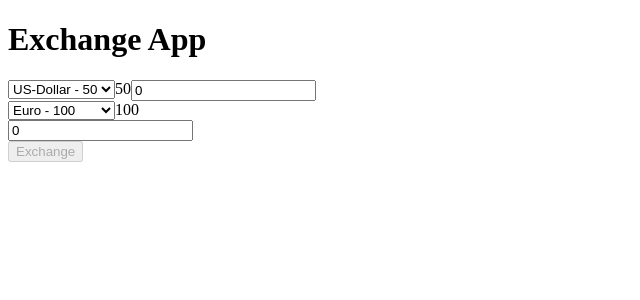
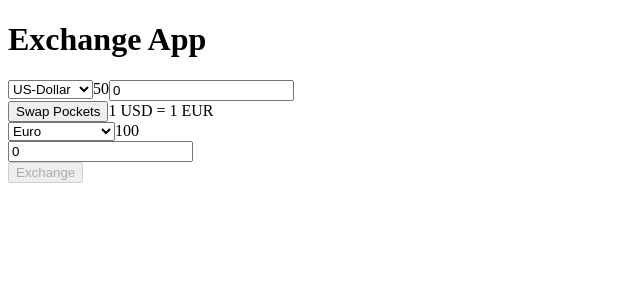
Before and after one commit to EmaSuriano/exchange-app, a React (Create React App) app: page / in a window 1280 px wide. Shown: the top 300 px of the page, without its empty margins (0-640 px from the left). Built offline with nearby package versions, Linux system fonts and the light colour scheme.

Commit message:
feat: adding ExchangeRateInfo and SwapPocketsButton with snapshot callbacks

```diff
--- a/src/App.tsx
+++ b/src/App.tsx
@@ -1,69 +1,16 @@
-import React, { useEffect } from 'react';
-import { useRecoilState, useSetRecoilState } from 'recoil';
+import React from 'react';
+import { useRecoilState } from 'recoil';
 import {
   currencyOriginState,
   currencyDestinationState,
-  exchangeState,
   amountOriginState,
   amountDestinationState,
 } from './recoilState';
 import CurrencySelector from './components/CurrencySelector';
 import ExchangeButton from './components/ExchangeButton';
 import AmountInput from './components/AmountInput';
-
-function useRefreshExchangeRate(currency: Currency) {
-  const setEur = useSetRecoilState(exchangeState('EUR'));
-  const setUsd = useSetRecoilState(exchangeState('USD'));
-  const setGbp = useSetRecoilState(exchangeState('GBP'));
-  useEffect(() => {
-    setEur([
-      {
-        currency: 'USD',
-        value: 1.2,
-      },
-      {
-        currency: 'EUR',
-        value: 1,
-      },
-      {
-        currency: 'GBP',
-        value: 0.8,
-      },
-    ]);
-
-    setUsd([
-      {
-        currency: 'USD',
-        value: 1,
-      },
-      {
-        currency: 'EUR',
-        value: 0.8,
-      },
-      {
-        currency: 'GBP',
-        value: 0.8,
-      },
-    ]);
-
-    setGbp([
-      {
-        currency: 'USD',
-        value: 1.1,
-      },
-      {
-        currency: 'EUR',
-        value: 1.2,
-      },
-      {
-        currency: 'GBP',
-        value: 1,
-      },
-    ]);
-  }, []);
-
-  // implement API polling
-}
+import ExchangeRateInfo from './components/ExchangeRateInfo';
+import SwapPocketsButton from './components/SwapPocketsButton';
 
 const App = () => {
   const [currencyOrigin, setCurrencyOrigin] = useRecoilState(
@@ -79,14 +26,6 @@ const App = () => {
     amountDestinationState,
   );
 
-  // const setFakePockets = useFakePockets();
-
-  // useEffect(() => {
-  //   setFakePockets();
-  // }, []);
-
-  useRefreshExchangeRate(currencyOrigin);
-
   return (
     <div>
       <h1>Exchange App</h1>
@@ -97,6 +36,11 @@ const App = () => {
         />
 
         <AmountInput amount={amountOrigin} onChange={setAmountOrigin} />
+      </div>
+
+      <div>
+        <SwapPocketsButton />
+        <ExchangeRateInfo />
       </div>
 
       <div>
--- a/src/components/CurrencySelector.tsx
+++ b/src/components/CurrencySelector.tsx
@@ -18,11 +18,14 @@ const CurrencySelector = ({ onChange = noop, currency }: Props) => {
         value={currency}
         onChange={(evt) => onChange(evt.currentTarget.value as Currency)}
       >
-        {pocketList.map((curr) => (
-          <option value={curr.currency} key={curr.currency}>
-            {curr.name} - {curr.amount}
-          </option>
-        ))}
+        {pocketList.map((curr) => {
+          const showAmount = currency !== curr.currency;
+          return (
+            <option value={curr.currency} key={curr.currency}>
+              {curr.name} {showAmount && `- ${curr.amount}`}
+            </option>
+          );
+        })}
       </select>
       {pocketAmount}
     </div>
--- a/src/components/ExchangeButton.tsx
+++ b/src/components/ExchangeButton.tsx
@@ -1,39 +1,10 @@
 import React from 'react';
-import { useRecoilValue, useRecoilState } from 'recoil';
-import {
-  exchangeEnabledState,
-  currencyOriginState,
-  currencyDestinationState,
-  pocketState,
-  amountOriginState,
-  amountDestinationState,
-} from '../recoilState';
+import { useRecoilValue, useRecoilCallback } from 'recoil';
+import { exchangeEnabledState, exchangeAmountCallback } from '../recoilState';
 
-type Props = {};
-
-const useExchangeCurrency = () => {
-  const [pocketOrigin, setPocketOrigin] = useRecoilState(
-    pocketState(useRecoilValue(currencyOriginState)),
-  );
-  const [pocketDestination, setPocketDestination] = useRecoilState(
-    pocketState(useRecoilValue(currencyDestinationState)),
-  );
-  const [amountOrigin, setAmountOrigin] = useRecoilState(amountOriginState);
-  const [amountDestination, setAmountDestination] = useRecoilState(
-    amountDestinationState,
-  );
-  return () => {
-    setPocketOrigin(pocketOrigin - amountOrigin);
-    setPocketDestination(pocketDestination + amountDestination);
-
-    setAmountOrigin(0);
-    setAmountDestination(0);
-  };
-};
-
-const ExchangeButton = (props: Props) => {
+const ExchangeButton = () => {
   const enabled = useRecoilValue(exchangeEnabledState);
-  const exchangeCurrency = useExchangeCurrency();
+  const exchangeCurrency = useRecoilCallback(exchangeAmountCallback);
 
   return (
     <button onClick={exchangeCurrency} disabled={!enabled}>
--- /dev/null
+++ b/src/components/ExchangeRateInfo.tsx
@@ -0,0 +1,21 @@
+import React from 'react';
+import { useRecoilValue } from 'recoil';
+import {
+  exchangeRateState,
+  currencyOriginState,
+  currencyDestinationState,
+} from '../recoilState';
+
+const ExchangeRateInfo = () => {
+  const exchangeRate = useRecoilValue(exchangeRateState);
+  const currencyOrigin = useRecoilValue(currencyOriginState);
+  const currencyDestination = useRecoilValue(currencyDestinationState);
+
+  return (
+    <span>
+      1 {currencyOrigin} = {exchangeRate} {currencyDestination}
+    </span>
+  );
+};
+
+export default ExchangeRateInfo;
--- /dev/null
+++ b/src/components/SwapPocketsButton.tsx
@@ -0,0 +1,11 @@
+import React from 'react';
+import { useRecoilCallback } from 'recoil';
+import { swapPocketsCallback } from '../recoilState';
+
+const SwapPocketsButton = () => {
+  const swapPockets = useRecoilCallback(swapPocketsCallback);
+
+  return <button onClick={swapPockets}>Swap Pockets</button>;
+};
+
+export default SwapPocketsButton;
--- a/src/recoilState.ts
+++ b/src/recoilState.ts
@@ -4,6 +4,7 @@ import {
   atomFamily,
   DefaultValue,
   MutableSnapshot,
+  CallbackInterface,
 } from 'recoil';
 
 // Constants
@@ -41,14 +42,15 @@ const currencyState = atom<Currency[]>({
   default: ['USD', 'EUR'],
 });
 
-export const exchangeState = atomFamily<ExchangeRate[], Currency>({
+const exchangeState = atomFamily<ExchangeRate[], Currency>({
   key: 'exchangeState',
   default: [],
 });
 
 // selectors
-const currencyStateCreator = (origin: boolean, key: string) => {
+const currencyStateCreator = (origin: boolean) => {
   const index = origin ? ORIGIN : DESTINATION;
+  const key = origin ? 'currencyOriginState' : 'currencyDestinationState';
   return selector<Currency>({
     key,
     get: ({ get }) => get(currencyState)[index],
@@ -57,8 +59,8 @@ const currencyStateCreator = (origin: boolean, key: string) => {
 
       const currency = Array.from(get(currencyState));
 
-      const shouldSwapCurrencies = currency.includes(newValue);
-      if (shouldSwapCurrencies) {
+      const shouldSwapPockets = currency.includes(newValue);
+      if (shouldSwapPockets) {
         set(currencyState, Array.from(get(currencyState)).reverse());
         return set(amountState, Array.from(get(amountState)).reverse());
       }
@@ -69,15 +71,8 @@ const currencyStateCreator = (origin: boolean, key: string) => {
   });
 };
 
-export const currencyOriginState = currencyStateCreator(
-  true,
-  'currencyOriginState',
-);
-
-export const currencyDestinationState = currencyStateCreator(
-  false,
-  'currencyDestinationState',
-);
+export const currencyOriginState = currencyStateCreator(true);
+export const currencyDestinationState = currencyStateCreator(false);
 
 export const pocketListState = selector({
   key: 'pocketListState',
@@ -97,40 +92,62 @@ export const exchangeEnabledState = selector({
   key: 'exchangeEnabledState',
   get: ({ get }) => {
     const amountOrigin = get(amountState)[0];
-    const currencyOrigin = get(currencyOriginState);
-    const pocketOrigin = get(pocketState(currencyOrigin)) || 0;
+    const pocketOrigin = get(pocketOriginState) || 0;
+
     return amountOrigin > 0 && pocketOrigin > amountOrigin;
   },
 });
 
-const amountStateCreator = (origin: boolean, key: string) => {
+export const exchangeRateState = selector({
+  key: 'exchangeRateState',
+  get: ({ get }) => {
+    const currencyOrigin = get(currencyOriginState);
+    const currencyDestination = get(currencyDestinationState);
+
+    const exchangeRate =
+      get(exchangeState(currencyOrigin)).find(
+        ({ currency }) => currency === currencyDestination,
+      )?.value || 1;
+
+    return exchangeRate;
+  },
+});
+
+const amountStateCreator = (origin: boolean) => {
   const index = origin ? ORIGIN : DESTINATION;
+  const key = origin ? 'amountOriginState' : 'amountDestinationState';
   return selector<number>({
     key,
     get: ({ get }) => get(amountState)[index],
     set: ({ set, get }, newValue) => {
       if (newValue instanceof DefaultValue) return set(amountState, newValue);
 
-      const currencies = Array.from(get(currencyState));
-      const currenciesSort = origin ? currencies : currencies.reverse();
+      const exchangeRate = get(exchangeRateState);
+      const amount = origin
+        ? [newValue, newValue * exchangeRate]
+        : [newValue / exchangeRate, newValue];
 
-      const exchangeRate =
-        get(exchangeState(currenciesSort[0])).find(
-          ({ currency }) => currency === currenciesSort[1],
-        )?.value || 1;
-      const amounts = [newValue, newValue * exchangeRate];
-
-      set(amountState, origin ? amounts : amounts.reverse());
+      set(amountState, amount);
     },
   });
 };
 
-export const amountOriginState = amountStateCreator(true, 'amountOriginState');
+export const amountOriginState = amountStateCreator(true);
+export const amountDestinationState = amountStateCreator(false);
 
-export const amountDestinationState = amountStateCreator(
-  false,
-  'amountDestinationState',
-);
+const pocketStateCreator = (origin: boolean) => {
+  const recoilValue = origin ? currencyOriginState : currencyDestinationState;
+  const key = origin ? 'pocketOriginState' : 'pocketDestinationState';
+  return selector<number>({
+    key,
+    get: ({ get }) => get(pocketState(get(recoilValue))),
+    set: ({ set, get }, newValue) =>
+      set(pocketState(get(recoilValue)), newValue),
+  });
+};
+
+export const pocketOriginState = pocketStateCreator(true);
+export const pocketDestinationState = pocketStateCreator(false);
 
 // initializers
 export const setFakeData = ({ set }: MutableSnapshot) => {
@@ -138,3 +155,32 @@ export const setFakeData = ({ set }: MutableSnapshot) => {
   set(pocketState('USD'), 50);
   set(pocketState('GBP'), 0);
 };
+
+// callbacks
+export const exchangeAmountCallback = ({
+  set,
+  snapshot,
+}: CallbackInterface) => async () => {
+  const pocketOrigin = await snapshot.getPromise(pocketOriginState);
+  const pocketDestination = await snapshot.getPromise(pocketDestinationState);
+
+  const amountOrigin = await snapshot.getPromise(amountOriginState);
+  const amountDestination = await snapshot.getPromise(amountDestinationState);
+
+  set(pocketOriginState, pocketOrigin - amountOrigin);
+  set(pocketDestinationState, pocketDestination + amountDestination);
+
+  set(amountOriginState, 0);
+  set(amountDestinationState, 0);
+};
+
+export const swapPocketsCallback = ({
+  set,
+  snapshot,
+}: CallbackInterface) => async () => {
+  const currencies = await snapshot.getPromise(currencyState);
+  const amounts = await snapshot.getPromise(amountState);
+
+  set(currencyState, Array.from(currencies).reverse());
+  set(amountState, Array.from(amounts).reverse());
+};
```
